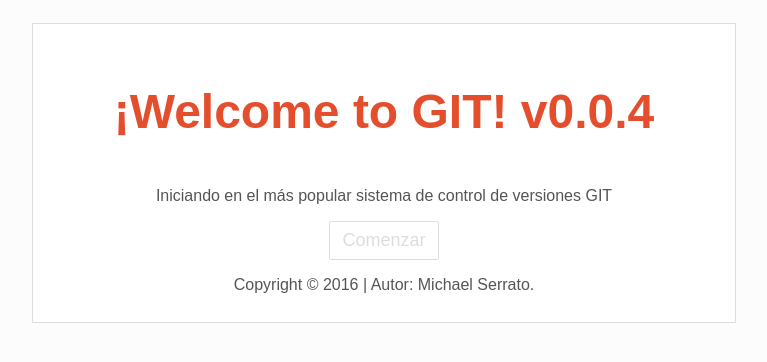
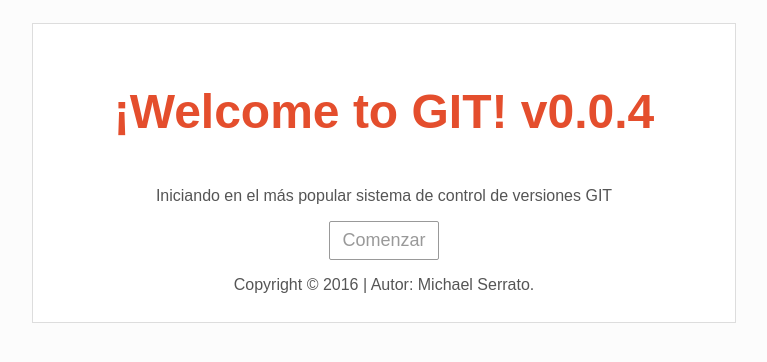
Before and after one commit to mserrato/FirstTest, a PHP site: page / in a window 1280 px wide. Shown: the top 362 px of the page, without its empty margins (256-1023 px from the left). Run offline with PHP 8.4, Linux system fonts and the light colour scheme.

Commit message:
Reajuste de color del botón de comienzo

```diff
--- a/index.html
+++ b/index.php
@@ -3,7 +3,7 @@
 <head>
   <meta charset="utf-8">
   <title>First Test v0.0.4</title>
-  <link rel="stylesheet" type="text/css" href="style.css">
+  <link rel="stylesheet" type="text/css" href="style.css?v=<?= time() ?>">
 </head>
 <body>
   <section>
--- a/style.css
+++ b/style.css
@@ -30,10 +30,10 @@ h1 {
 
 .btn-1 {
   display: inline-block;
-  color: #DDD;
+  color: #999;
   font-size: 18px;
   text-decoration: none;
-  border: 1px solid #DDD;
+  border: 1px solid #999;
   padding: 8px 12px;
   border-radius: 2px;
 }
```
